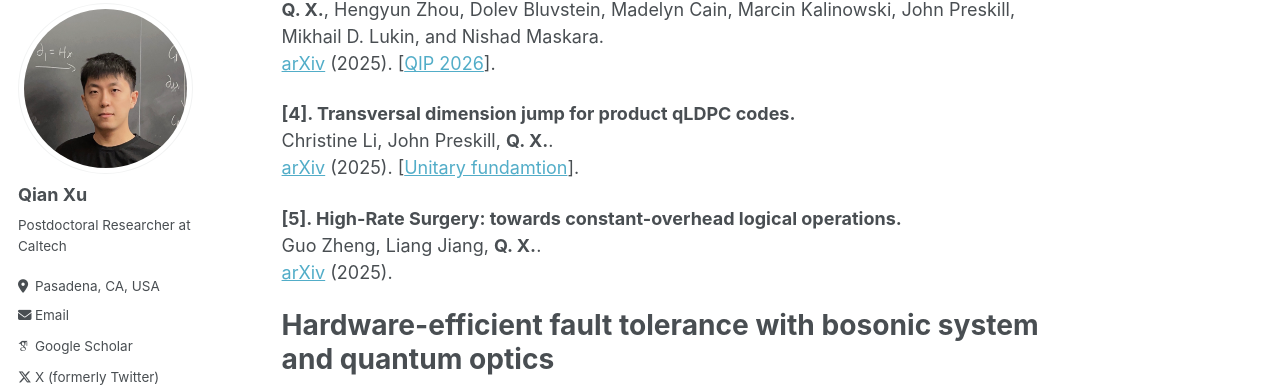
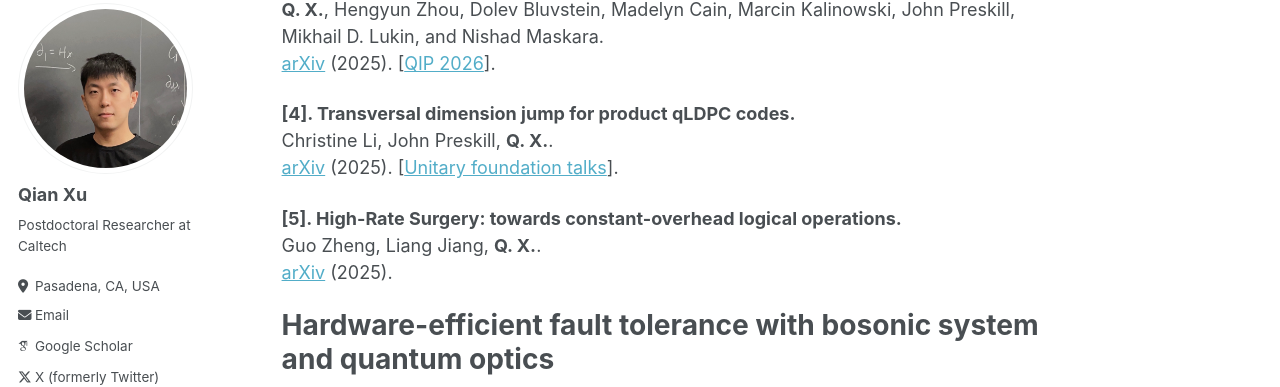
Before and after one commit to deltaXdeltaQ/deltaXdeltaQ.github.io, a Jekyll site: the page built from _pages/about.md, in a window 1280 px wide and 900 px high, scrolled down 781 px. Shown: the part 103-490 px from the top of the window. Built offline with Jekyll 4.4.1, drawn with Linux system fonts in a browser that asks for light colours; some web fonts are replaced.

Commit message:
Update about.md

```diff
--- a/_pages/about.md
+++ b/_pages/about.md
@@ -30,7 +30,7 @@ High-rate quantum codes and logical operations
 
 **[4]. Transversal dimension jump for product qLDPC codes.**\
 Christine Li, John Preskill, **Q. X.**.\
-[arXiv](https://arxiv.org/abs/2510.07269) (2025). \[[Unitary fundamtion](https://github.com/unitaryfoundation/quantum-wednesday)\].
+[arXiv](https://arxiv.org/abs/2510.07269) (2025). \[[Unitary foundation talks](https://github.com/unitaryfoundation/quantum-wednesday)\].
 
 **[5]. High-Rate Surgery: towards constant-overhead logical operations.**\
 Guo Zheng, Liang Jiang, **Q. X.**.\
```
